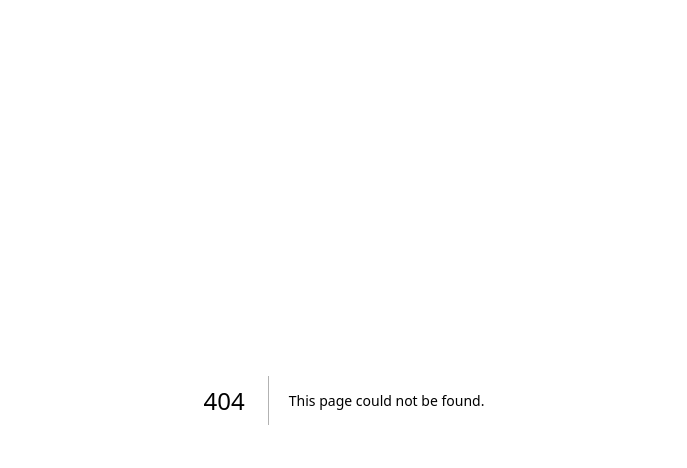
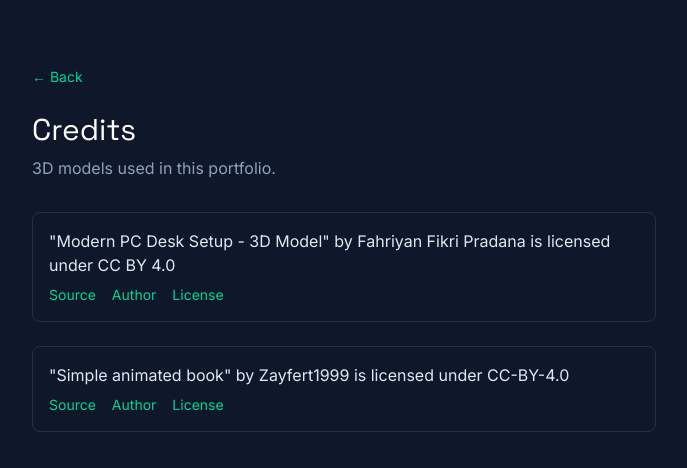
Before and after one commit to iqbalamsyahs/living-developer-workspace, a Next.js app in the folder frontend/: page /credits in a window 1280 px wide. Before the commit this address had no page. Shown: the top 468 px of the page, without its empty margins (296-983 px from the left). Built offline with nearby package versions, Linux system fonts and the light colour scheme.

Commit message:
feat(credits): add CC BY attribution page and links
Co-Authored-By: Claude Sonnet 5.5 <noreply@anthropic.com>

```diff
--- /dev/null
+++ b/frontend/app/credits/page.tsx
@@ -0,0 +1,35 @@
+import type { Metadata } from "next";
+import Link from "next/link";
+import { CREDITS, formatAttribution } from "@/lib/credits";
+
+export const metadata: Metadata = { title: "Credits" };
+
+export default function CreditsPage() {
+  return (
+    <main className="mx-auto max-w-2xl px-6 py-16 text-slate-200">
+      <Link href="/" className="text-sm text-emerald-400 hover:underline">
+        ← Back
+      </Link>
+      <h1 className="mt-6 font-display text-3xl text-white">Credits</h1>
+      <p className="mt-2 text-slate-400">3D models used in this portfolio.</p>
+      <ul className="mt-8 space-y-6">
+        {CREDITS.map((c) => (
+          <li key={c.sourceUrl} className="rounded-lg border border-white/10 p-4">
+            <p>{formatAttribution(c)}</p>
+            <p className="mt-2 flex flex-wrap gap-4 text-sm text-emerald-400">
+              <a href={c.sourceUrl} target="_blank" rel="noopener noreferrer" className="hover:underline">
+                Source
+              </a>
+              <a href={c.authorUrl} target="_blank" rel="noopener noreferrer" className="hover:underline">
+                Author
+              </a>
+              <a href={c.licenseUrl} target="_blank" rel="noopener noreferrer" className="hover:underline">
+                License
+              </a>
+            </p>
+          </li>
+        ))}
+      </ul>
+    </main>
+  );
+}
--- a/frontend/components/view/HUD.tsx
+++ b/frontend/components/view/HUD.tsx
@@ -1,5 +1,6 @@
 "use client";
 
+import Link from "next/link";
 import {
   CodeIcon,
   DesktopIcon,
@@ -56,6 +57,13 @@ export function HUD({ brand, navItems, onToggleStandard, onOpen, zoomed }: HUDPr
         </Button>
       </div>
 
+      <Link
+        href="/credits"
+        className="pointer-events-auto absolute bottom-6 left-6 font-mono text-xs text-text-secondary hover:text-text-primary"
+      >
+        Credits
+      </Link>
+
       {/* Bottom-center hint (hidden while zoomed into the PC) */}
       {!zoomed && (
         <p className="pointer-events-none absolute inset-x-0 bottom-6 text-center font-mono text-xs text-text-secondary">
--- a/frontend/components/view/StandardView.tsx
+++ b/frontend/components/view/StandardView.tsx
@@ -1,5 +1,6 @@
 "use client";
 
+import Link from "next/link";
 import { ArrowRightIcon } from "@radix-ui/react-icons";
 import { Button } from "@/components/ui/Button";
 import { TechPill } from "@/components/ui/TechPill";
@@ -286,6 +287,11 @@ export function StandardView({ portfolio, onToggleHUD, onOpen }: StandardViewPro
           </div>
         </div>
       </section>
+      <footer className="pt-16 text-center font-mono text-xs text-text-secondary">
+        <Link href="/credits" className="hover:text-text-primary">
+          Credits
+        </Link>
+      </footer>
     </main>
   );
 }
--- /dev/null
+++ b/frontend/lib/credits.ts
@@ -0,0 +1,33 @@
+export interface Credit {
+  title: string;
+  author: string;
+  authorUrl: string;
+  sourceUrl: string;
+  license: string;
+  licenseUrl: string;
+}
+
+const CC_BY_4 = "https://creativecommons.org/licenses/by/4.0/";
+
+export const CREDITS: Credit[] = [
+  {
+    title: "Modern PC Desk Setup - 3D Model",
+    author: "Fahriyan Fikri Pradana",
+    authorUrl: "https://sketchfab.com/fahriyanfikripradana11",
+    sourceUrl: "https://sketchfab.com/fahriyanfikripradana11",
+    license: "CC BY 4.0",
+    licenseUrl: CC_BY_4,
+  },
+  {
+    title: "Simple animated book",
+    author: "Zayfert1999",
+    authorUrl: "https://sketchfab.com/Zayfert1999",
+    sourceUrl: "https://sketchfab.com/3d-models/simple-animated-book-ed83e749b47c4703be85d56539ee9f2e",
+    license: "CC-BY-4.0",
+    licenseUrl: CC_BY_4,
+  },
+];
+
+export function formatAttribution(c: Credit): string {
+  return `"${c.title}" by ${c.author} is licensed under ${c.license}`;
+}
```
Also changed, not shown: 1 other file (tests, documents, lock files or other folders).
